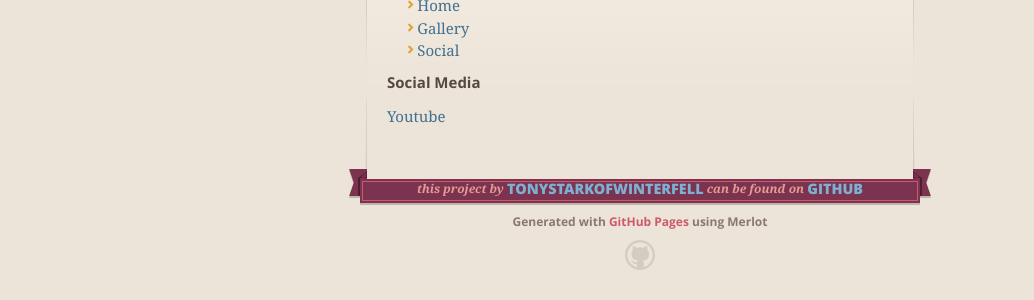
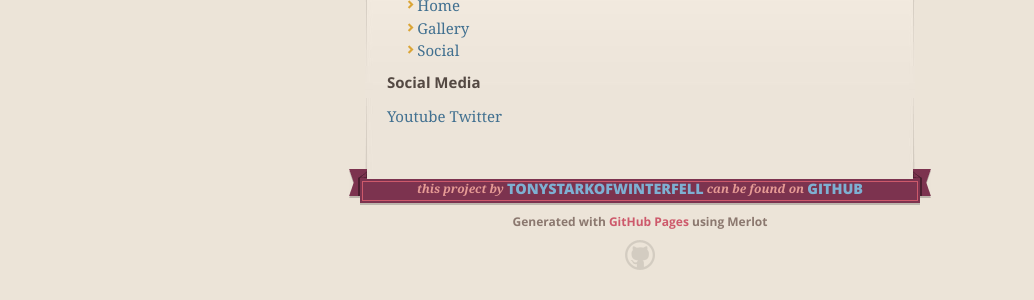
Before and after one commit to TonyStarkOfWinterfell/portfolio, a Jekyll site: the page built from social.md, in a window 1280 px wide. Shown: the part 228-528 px from the top of the page, without its empty margins (0-1034 px from the left). Built offline with Jekyll 4.4.1, drawn with Linux system fonts in a browser that asks for light colours; our own code applies the rules of GitHub Pages for plain Markdown files; the repository's description, which GitHub fills in, is left out.

Commit message:
Update social.md

```diff
--- a/social.md
+++ b/social.md
@@ -1,3 +1,4 @@
 ### Social Media
 
 [Youtube](https://youtu.be/dQw4w9WgXcQ)
+[Twitter](https://twitter.com/IndustriesReid)
```
